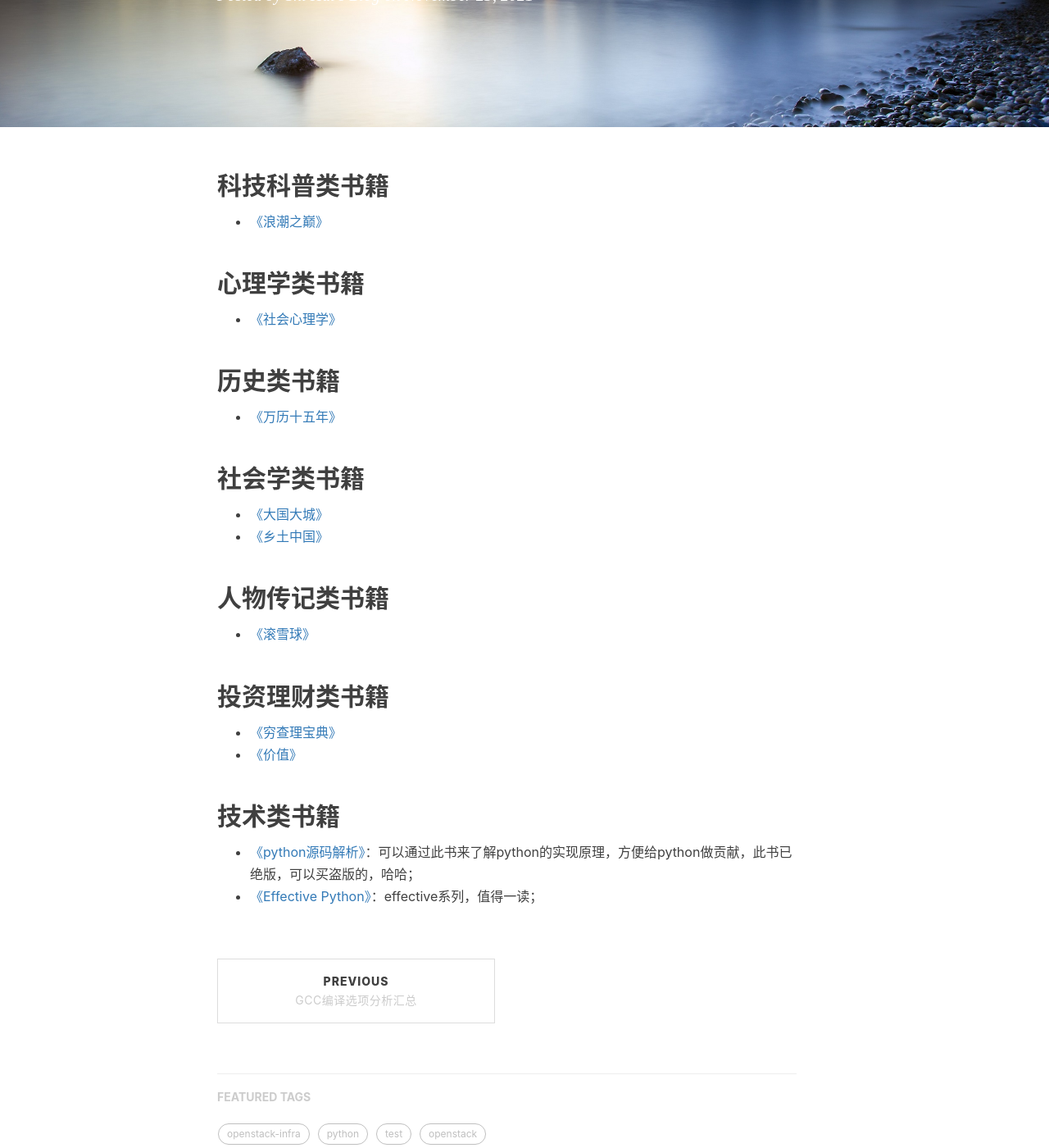
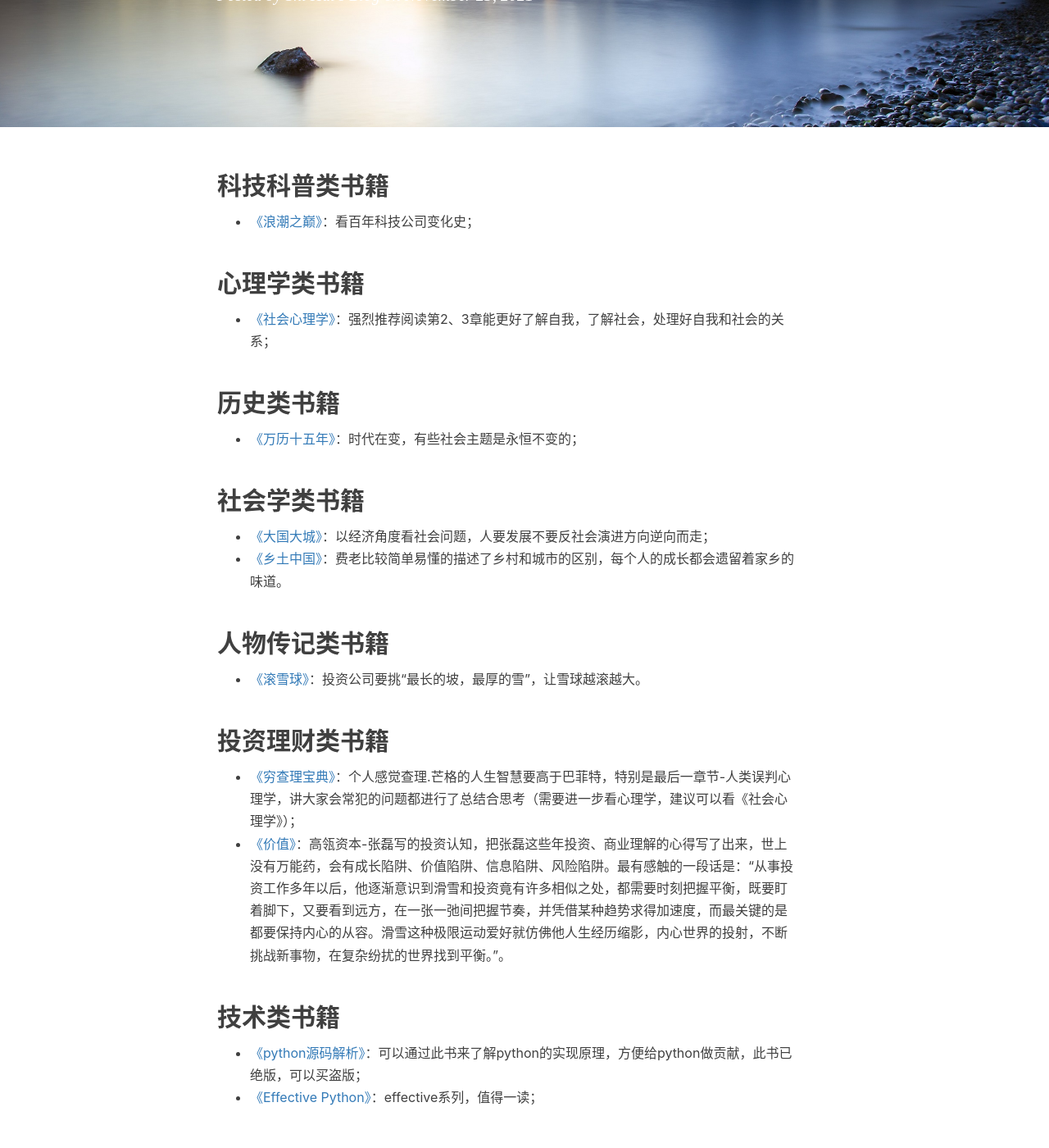
Before and after one commit to shihai1991/shihai1991.github.io, a Jekyll site: the page built from _posts/2021-11-23-个人阅读书单推荐.md, in a window 1280 px wide and 1400 px high, scrolled down 302 px. Shown: the whole window at 82% size. Built offline with Jekyll 4.4.1, drawn with Linux system fonts in a browser that asks for light colours; nearby versions of some CDN libraries; comment, search, counter and statistics services are not loaded.

Commit message:
Update 2021-11-23-个人阅读书单推荐.md

```diff
--- a/_posts/2021-11-23-个人阅读书单推荐.md
+++ b/_posts/2021-11-23-个人阅读书单推荐.md
@@ -9,25 +9,25 @@ time: '2021.11.23 20:16:00'
 excerpt: null
 ---
 ## 科技科普类书籍
-- [《浪潮之巅》]()
+- [《浪潮之巅》](https://book.douban.com/subject/6709783/)：看百年科技公司变化史；
 
 ## 心理学类书籍
-- [《社会心理学》]()
+- [《社会心理学》](https://book.douban.com/subject/1476651/)：强烈推荐阅读第2、3章能更好了解自我，了解社会，处理好自我和社会的关系；
 
 ## 历史类书籍
-- [《万历十五年》]()
+- [《万历十五年》](https://book.douban.com/subject/1041482/)：时代在变，有些社会主题是永恒不变的；
 
 ## 社会学类书籍
-- [《大国大城》]()
-- [《乡土中国》]()
+- [《大国大城》](https://book.douban.com/subject/26824237/)：以经济角度看社会问题，人要发展不要反社会演进方向逆向而走；
+- [《乡土中国》](https://book.douban.com/annotation/54214959/)：费老比较简单易懂的描述了乡村和城市的区别，每个人的成长都会遗留着家乡的味道。
 
 ## 人物传记类书籍
-- [《滚雪球》]()
+- [《滚雪球》](https://book.douban.com/subject/3605924/)：投资公司要挑“最长的坡，最厚的雪”，让雪球越滚越大。
 
 ## 投资理财类书籍
-- [《穷查理宝典》]()
-- [《价值》]()
+- [《穷查理宝典》](https://book.douban.com/subject/26831789/)：个人感觉查理.芒格的人生智慧要高于巴菲特，特别是最后一章节-人类误判心理学，讲大家会常犯的问题都进行了总结合思考（需要进一步看心理学，建议可以看《社会心理学》）；
+- [《价值》](https://book.douban.com/subject/35188914/)：高瓴资本-张磊写的投资认知，把张磊这些年投资、商业理解的心得写了出来，世上没有万能药，会有成长陷阱、价值陷阱、信息陷阱、风险陷阱。最有感触的一段话是：“从事投资工作多年以后，他逐渐意识到滑雪和投资竟有许多相似之处，都需要时刻把握平衡，既要盯着脚下，又要看到远方，在一张一弛间把握节奏，并凭借某种趋势求得加速度，而最关键的是都要保持内心的从容。滑雪这种极限运动爱好就仿佛他人生经历缩影，内心世界的投射，不断挑战新事物，在复杂纷扰的世界找到平衡。”。
 
 ## 技术类书籍
-- [《python源码解析》](https://book.douban.com/subject/3117898/)：可以通过此书来了解python的实现原理，方便给python做贡献，此书已绝版，可以买盗版的，哈哈；
+- [《python源码解析》](https://book.douban.com/subject/3117898/)：可以通过此书来了解python的实现原理，方便给python做贡献，此书已绝版，可以买盗版；
 - [《Effective Python》](https://book.douban.com/subject/26709315/)：effective系列，值得一读；
```
